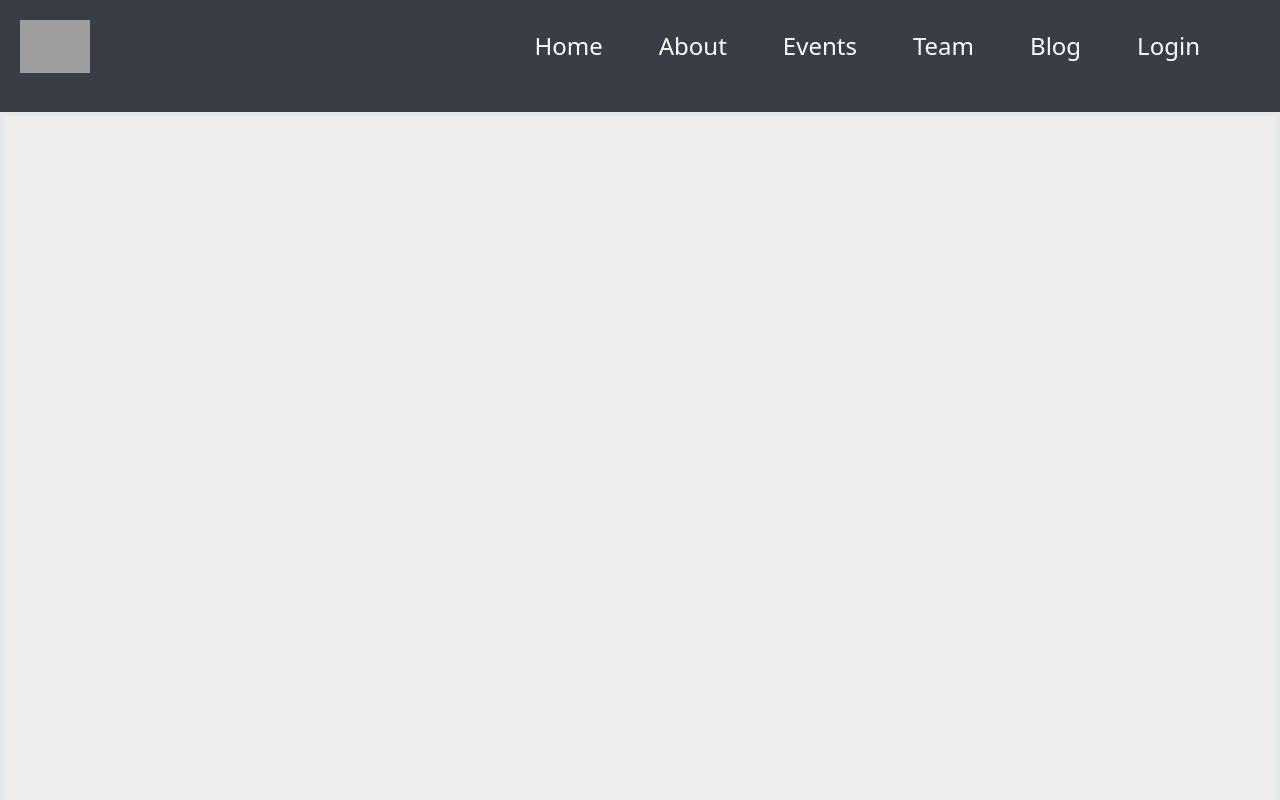
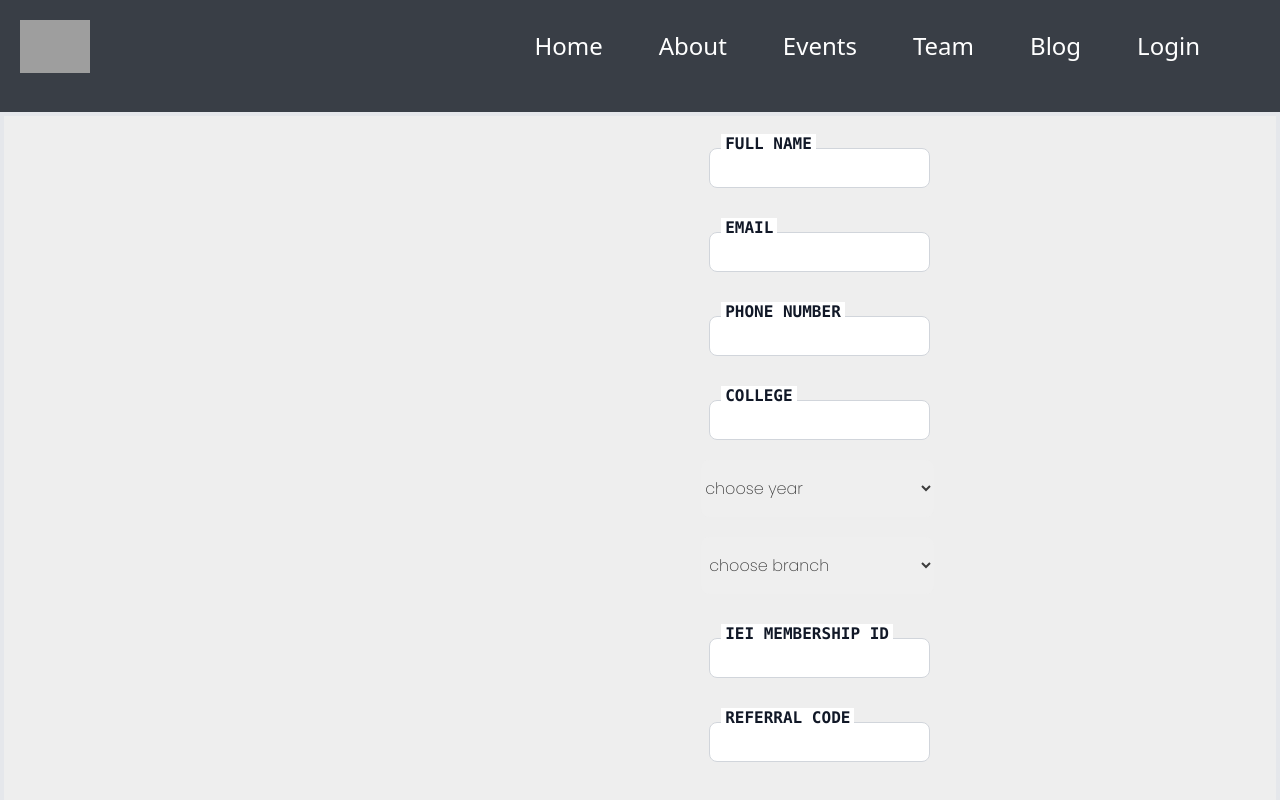
Before and after one commit to agastus047/iei-cse-tkmce, a Next.js app: page /Register/1 in a window 1280 px wide. Shown: the top 800 px of the page. Built offline with nearby package versions, Linux system fonts and the light colour scheme; grey boxes are pictures that could not be loaded.

Commit message:
added form

```diff
--- a/src/data/eventlist.js
+++ b/src/data/eventlist.js
@@ -17,12 +17,13 @@ const eventlist=[
             1: ["Abhinand", "8590813125"],
             2: ["Sangheeth", "8589011080"]
         },
-        pref1:{
-            desc:["Enter the size of the T-shirt "],
-            option:{
-                1:["2xl","xl","L","M","S"],
-            }
+        pref1:[
+            {
+            desc:"Enter the size of the T-shirt ",
+            option:["2xl","xl","L","M","S"],
+
         },
+    ],
         pref2:{
             desc:["Enter why did you register for this event","Enter the feedback"],
         },
--- a/src/pages/Register/[link].js
+++ b/src/pages/Register/[link].js
@@ -8,13 +8,141 @@ const Register = () => {
   const eventdata = eventlist.find((event) => event.link === link);
 
   return (
-    <div className='flex p-2 border-4 shadow-lg font-Poppins w-full '>
-      <div className='md:w-4/12 flex flex-col gap-4 p-2 h-screen justify-center items-center min-h-screen -mb-20 xss:-mb-24 sm:-mb-28 xl:-mb-28  sticky  top-0'>
+    <div className='flex p-2 border-4 shadow-lg font-Poppins w-full  gap-5'>
+      <div className='md:w-4/12 flex flex-col gap-4 p-4 h-screen justify-center items-center min-h-screen -mb-20 xss:-mb-24 sm:-mb-28 xl:-mb-28  sticky  top-0'>
         <h1 className='text-4xl font-bold '>{eventdata?.name}</h1>
         <p className="font-semibold">{eventdata?.discription}</p>
       </div>
       <div className="w-8/12  ">
+        <form className='flex flex-col justify-center items-center'>
+          <div className='flex flex-col gap-5'>
+            <div className="relative z-0  px-2 w-full group">
+              <label className="font-mono uppercase font-bold  text-11  text-gray-900 dark:text-gray-300
+          bg-white relative px-1 top-2  left-3 w-auto group-focus-within:text-red-600 ">
+                Full Name
+              </label>
+              <input type="text" name="first_name" id="first_name" className="h-10 text-[11px]text-10 w-3/4   border py-55-rem border-gray-300 text-gray-900 text-sm rounded-lg focus:ring-blue-500 focus:border-blue-500 block  p-2.5 dark:bg-gray-700 dark:border-gray-600 dark:placeholder-gray-400 dark:text-white dark:focus:ring-blue-500 dark:focus:border-blue-500"
+                required="" placeholder="" />
+            </div>
+            <div className="relative z-0  px-2 w-full group">
+              <label className="font-mono uppercase font-bold  text-11  text-gray-900 dark:text-gray-300
+          bg-white relative px-1 top-2  left-3 w-auto group-focus-within:text-red-600 ">
+                email
+              </label>
+              <input type="email" name="first_name" id="first_name" className="h-10 text-[11px]text-10   border py-55-rem border-gray-300 text-gray-900 text-sm rounded-lg focus:ring-blue-500 focus:border-blue-500 block w-3/4  p-2.5 dark:bg-gray-700 dark:border-gray-600 dark:placeholder-gray-400 dark:text-white dark:focus:ring-blue-500 dark:focus:border-blue-500"
+                required="" placeholder="" />
+            </div>
+            <div className="relative z-0  px-2 w-full group">
+              <label className="font-mono uppercase font-bold  text-11  text-gray-900 dark:text-gray-300
+          bg-white relative px-1 top-2  left-3 w-auto group-focus-within:text-red-600 ">
+                Phone Number
+              </label>
+              <input type="number" name="first_name" id="first_name" className="h-10 text-[11px]text-10   border py-55-rem border-gray-300 text-gray-900 text-sm rounded-lg focus:ring-blue-500 focus:border-blue-500 block w-3/4  p-2.5 dark:bg-gray-700 dark:border-gray-600 dark:placeholder-gray-400 dark:text-white dark:focus:ring-blue-500 dark:focus:border-blue-500"
+                required="" placeholder="" />
+            </div>
+            <div className="relative z-0  px-2 w-full group">
+              <label className="font-mono uppercase font-bold  text-11  text-gray-900 dark:text-gray-300
+          bg-white relative px-1 top-2  left-3 w-auto group-focus-within:text-red-600 ">
+                College
+              </label>
+              <input type="text" name="first_name" id="first_name" className="h-10 text-[11px]text-10   border py-55-rem border-gray-300 text-gray-900 text-sm rounded-lg focus:ring-blue-500 focus:border-blue-500 block w-3/4  p-2.5 dark:bg-gray-700 dark:border-gray-600 dark:placeholder-gray-400 dark:text-white dark:focus:ring-blue-500 dark:focus:border-blue-500"
+                required="" placeholder="" />
+            </div>
+            <div>
+              <select
+                name="year"
+                className="w-3/4 py-4 rounded-lg gray-bg opacity-75"
+                defaultValue={"null"}
+              >
+                <option value={"null"} disabled>
+                  choose year
+                </option>
+                <option value={"1"}>1</option>
+                <option value={"2"}>2</option>
+                <option value={"3"}>3</option>
+                <option value={"4"}>4</option>
 
+              </select>
+            </div>
+            <div>
+              <select
+                name="branch"
+                className="w-3/4 py-4 px-1 rounded-lg gray-bg opacity-75"
+                defaultValue={"null"}
+              >
+                <option value={"null"} disabled>
+                  choose branch
+                </option>
+                <option value={"ece"}>ECE (T)</option>
+                <option value={"mech"}>Mech (M)</option>
+                <option value={"civil"}>Civil (C)</option>
+                <option value={"cs"}>CS (R)</option>
+                <option value={"eee"}>EEE (E)</option>
+                <option value={"chem"}>Chem(H)</option>
+                <option value={"arch"}>Arch(A)</option>
+                <option value={"mech-pro"}>Mech Pro</option>
+                <option value={"electrical&computer"}>ERE</option>
+              </select>
+            </div>
+            <div className="relative z-0  px-2 w-full group">
+              <label className="font-mono uppercase font-bold  text-11  text-gray-900 dark:text-gray-300
+      bg-white relative px-1 top-2  left-3 w-auto group-focus-within:text-red-600 ">
+                IEI membership ID
+              </label>
+              <input type="text" name="first_name" id="first_name" className="h-10 text-[11px]text-10   border py-55-rem border-gray-300 text-gray-900 text-sm rounded-lg focus:ring-blue-500 focus:border-blue-500 block w-3/4  p-2.5 dark:bg-gray-700 dark:border-gray-600 dark:placeholder-gray-400 dark:text-white dark:focus:ring-blue-500 dark:focus:border-blue-500"
+                required="" placeholder="" />
+            </div>
+            <div className="relative z-0  px-2 w-full group">
+              <label className="font-mono uppercase font-bold  text-11  text-gray-900 dark:text-gray-300
+      bg-white relative px-1 top-2  left-3 w-auto group-focus-within:text-red-600 ">
+                Referral code
+              </label>
+              <input type="text" name="first_name" id="first_name" className="h-10 text-[11px]text-10   border py-55-rem border-gray-300 text-gray-900 text-sm rounded-lg focus:ring-blue-500 focus:border-blue-500 block w-3/4  p-2.5 dark:bg-gray-700 dark:border-gray-600 dark:placeholder-gray-400 dark:text-white dark:focus:ring-blue-500 dark:focus:border-blue-500"
+                required="" placeholder="" />
+            </div>
+            <div className='flex flex-col'>
+              {
+                eventdata?.pref2.desc.map(desc => {
+                  return (
+                    <div className="relative z-0  px-2 w-full group">
+                      <label className="font-mono uppercase font-bold  text-11  text-gray-900 dark:text-gray-300 bg-white relative px-1 top-2  left-3 w-auto group-focus-within:text-red-600 ">
+                        {desc}
+                      </label>
+                      <input type="text" name="first_name" id="first_name" className="h-10 text-[11px]text-10   border py-55-rem border-gray-300 text-gray-900 text-sm rounded-lg focus:ring-blue-500 focus:border-blue-500 block w-3/4  p-2.5 dark:bg-gray-700 dark:border-gray-600 dark:placeholder-gray-400 dark:text-white dark:focus:ring-blue-500 dark:focus:border-blue-500"
+                        required="" placeholder="" />
+                    </div>
+                  )
+                })
+              }
+            </div>
+            {
+              eventdata?.pref1.map(items => {
+                return (
+                  <div>
+                    <select
+                      name="branch"
+                      className="w-3/4 py-4 px-1 rounded-lg gray-bg opacity-75"
+                      defaultValue={"null"}
+                    >
+                      <option value={"null"} disabled>
+                        {items.desc}
+                      </option>
+                      {
+                        items.option.map(options=>{
+                          return(
+                          <option value={options}>{options}</option>
+                        )})
+                      }
+                    </select>
+                  </div>
+                )
+              })
+            }
+            <button className="bg-nav-bg text-white font-bold p-4 w-40 hover:bg-cyan-500 rounded-full hover:text-black">
+                Register
+            </button>
+          </div>
+        </form>
       </div>
 
     </div>
```
